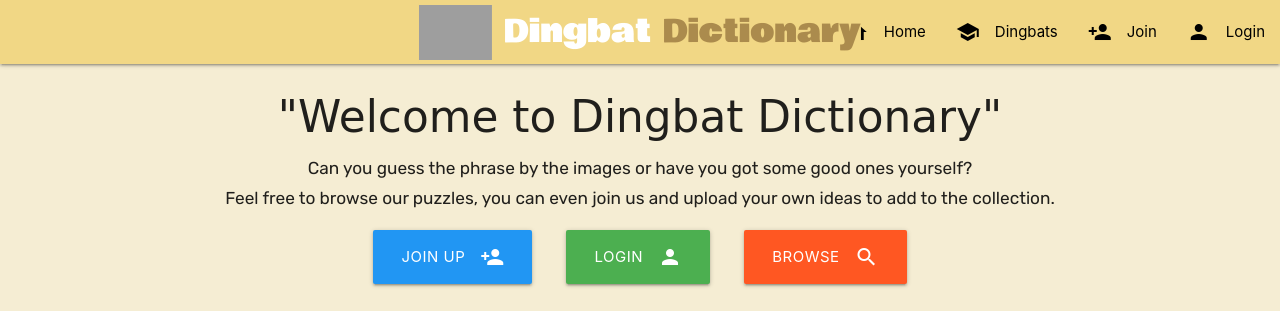
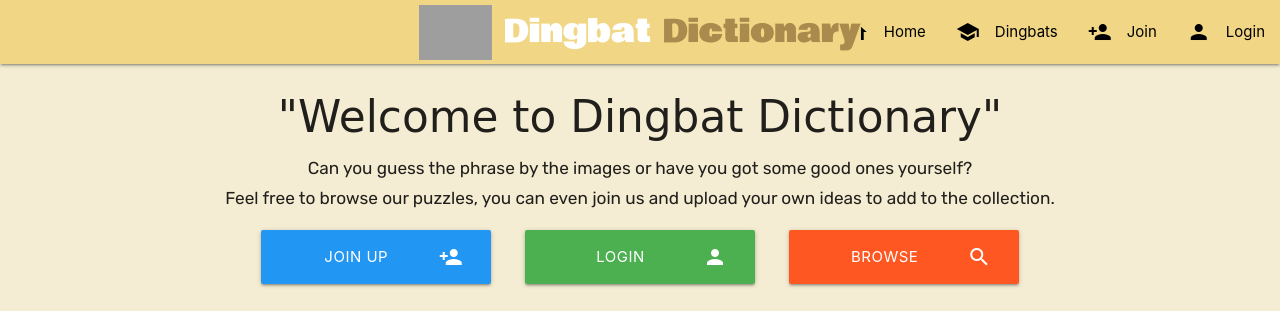
Before and after one commit to PeterKellett/project-3, a Flask app: page / in a window 1280 px wide. Shown: the top 311 px of the page. Run offline with Flask 2, Linux system fonts and the light colour scheme; data that the repository does not hold is empty; some libraries are stand-ins or nearby versions; grey boxes are pictures that could not be loaded.

Commit message:
Modified button styles.

```diff
--- a/static/css/style.css
+++ b/static/css/style.css
@@ -77,6 +77,7 @@ p {
 
 .browse-button {
     margin: 1rem;
+    width: 230px;
 }
 
 p a {
```
